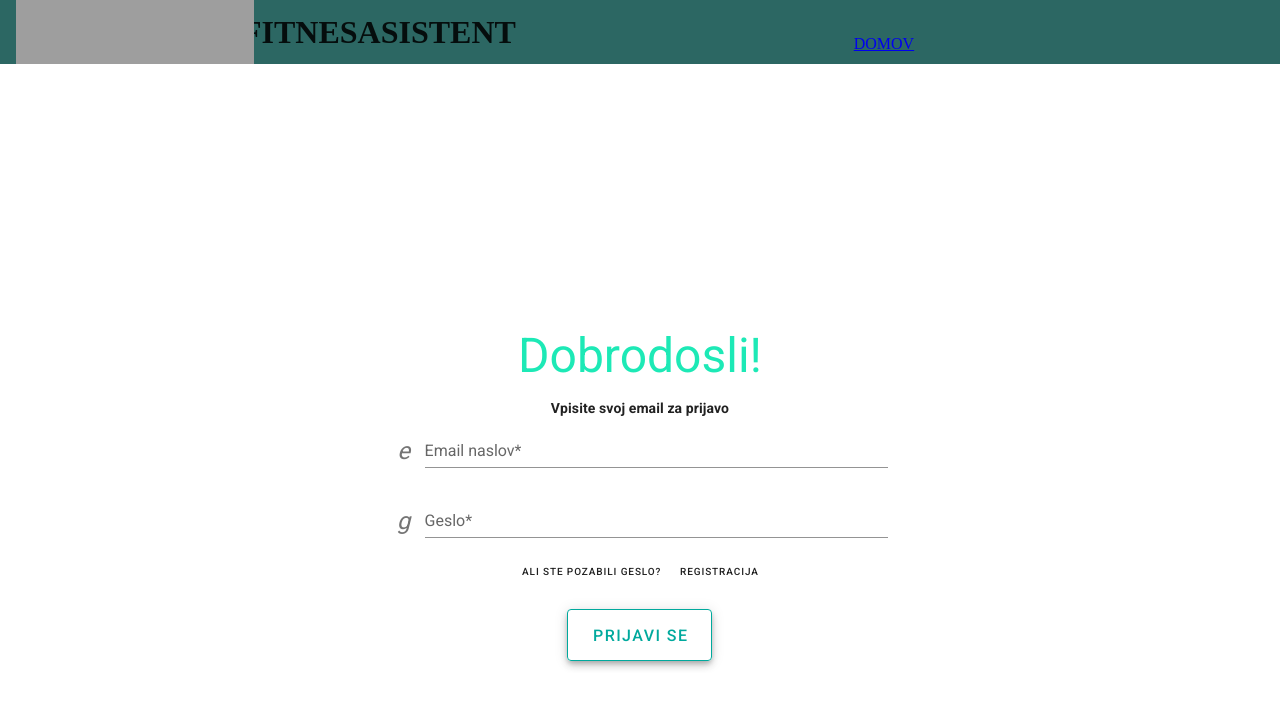
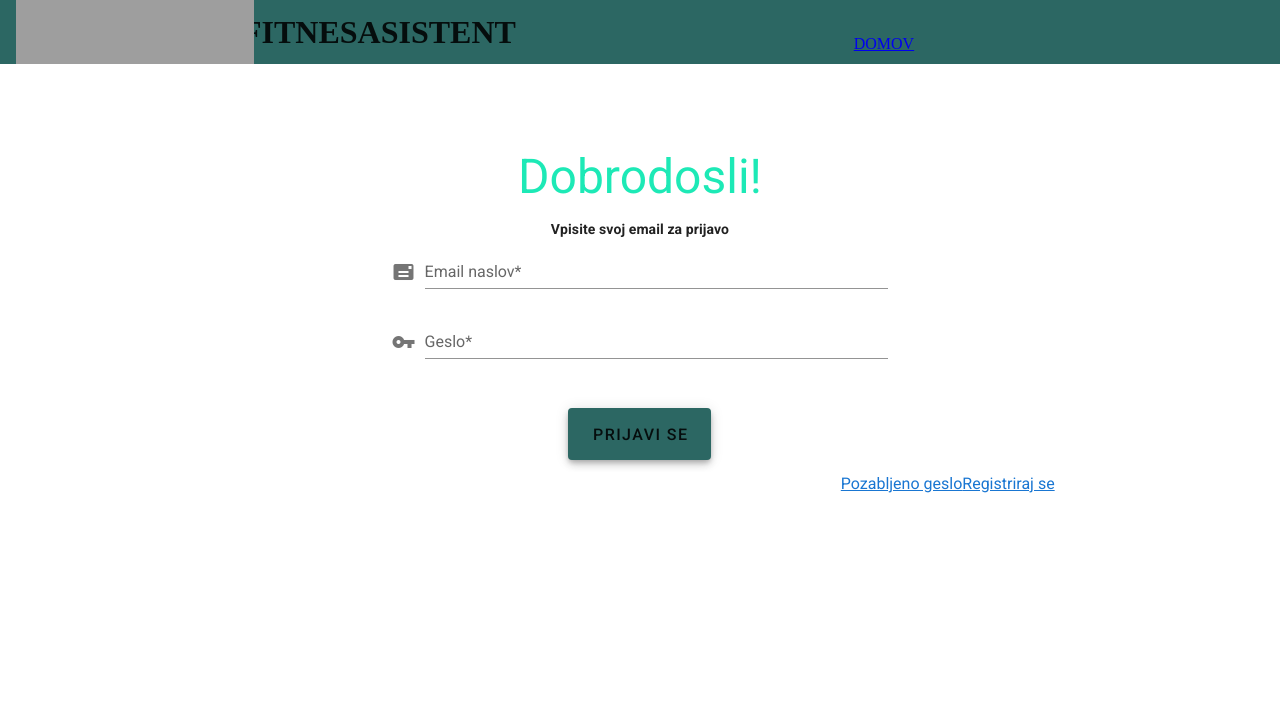
Before and after one commit to Jo1ex/FitnessAsistent, a Vue app in the folder fitnesweb/: page / in a window 1280 px wide. Shown: the top 708 px of the page. Built offline with nearby package versions, Linux system fonts and the light colour scheme; grey boxes are pictures that could not be loaded.

Commit message:
Update HomeView.vue

```diff
--- a/fitnesweb/src/views/HomeView.vue
+++ b/fitnesweb/src/views/HomeView.vue
@@ -1,11 +1,13 @@
 <template>
   <v-app id="inspire">
+    <section>
+      <div :style="image" class="image">
 
       <v-container class="fill-height" fluid>
-        <v-row align="center" justify="center">
+        <v-row align="center" justify="center" font="Poppins">
           <v-col cols="12" sm="8" md="8">
 
-              <v-window v-model="step" align="center" justify="">
+              <v-window v-model="step" align="center" justify="center">
                 <v-window-item :value="1">
                     <v-col cols="12" md="8">
                       <v-card-text class="mt-12">
@@ -18,7 +20,7 @@
                           <v-text-field
                             label="Email naslov*"
                             name="Email"
-                            prepend-icon="e"
+                            prepend-icon="mdi-mail"
                             type="text"
                             color="teal accent-2"
                           />
@@ -27,38 +29,47 @@
                             id="Geslo"
                             label="Geslo*"
                             name="Geslo"
-                            prepend-icon="g"
+                            prepend-icon="mdi-key"
                             type="Geslo"
                             color="teal accent-2"
                           />
                         </v-form>
-                        <v-btn text x-small>Ali ste pozabili geslo?</v-btn>
 
-                        <v-btn text x-small>Registracija</v-btn>
+
+
                       </v-card-text>
                       <div class="text-center mt-3">
-                        <v-btn color="#00A99D" elevation="5" outlined x-large bold >Prijavi se</v-btn>
+                        <v-btn color="#2C6763" elevation="5" depressed x-large bold>Prijavi se</v-btn>
                       </div>
+
                     </v-col>
 
                 </v-window-item>
 
               </v-window>
-
+            <div class="reginmenj" align="right" row="bottom">
+                      <router-link to="/menjavagesla">Pozabljeno geslo</router-link>
+                      <router-link to="/registracija">Registriraj se</router-link>
+            </div>
           </v-col>
         </v-row>
       </v-container>
-
+      </div>
+    </section>
   </v-app>
 </template>
 
 <script>
 export default {
-  data: () => ({
-    step: 1
-  }),
-  props: {
-    source: String
-  }
-};
+        data() {
+            return {
+                image: {backgroundImage: "url(file:///C:/Users/Jolex/Documents/FitnessAsistent/FitnessAsistent/fitnesweb/slike/slika.png)"}
+            };
+        }
+    };
 </script>
+<style>
+    .image {
+        background-repeat: repeat;
+    }
+</style>
```
